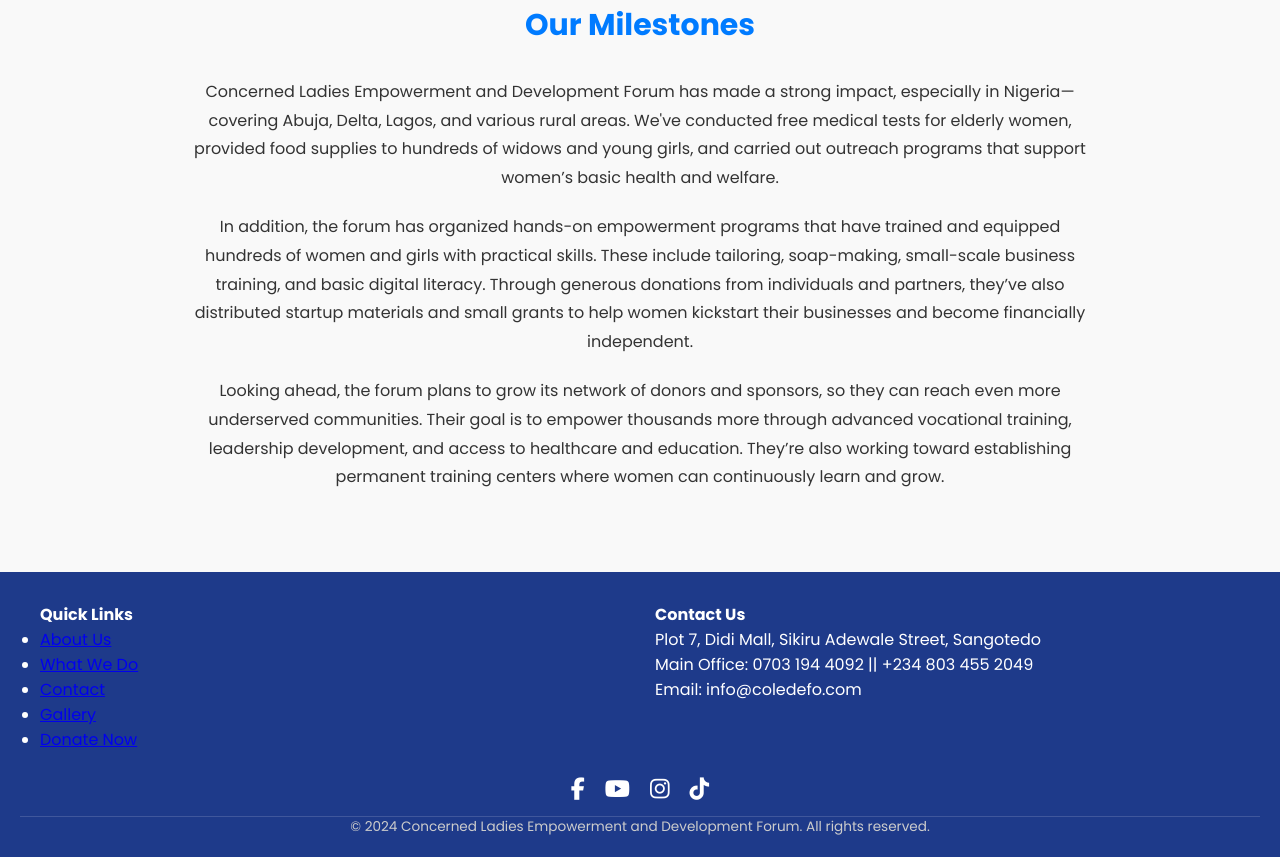
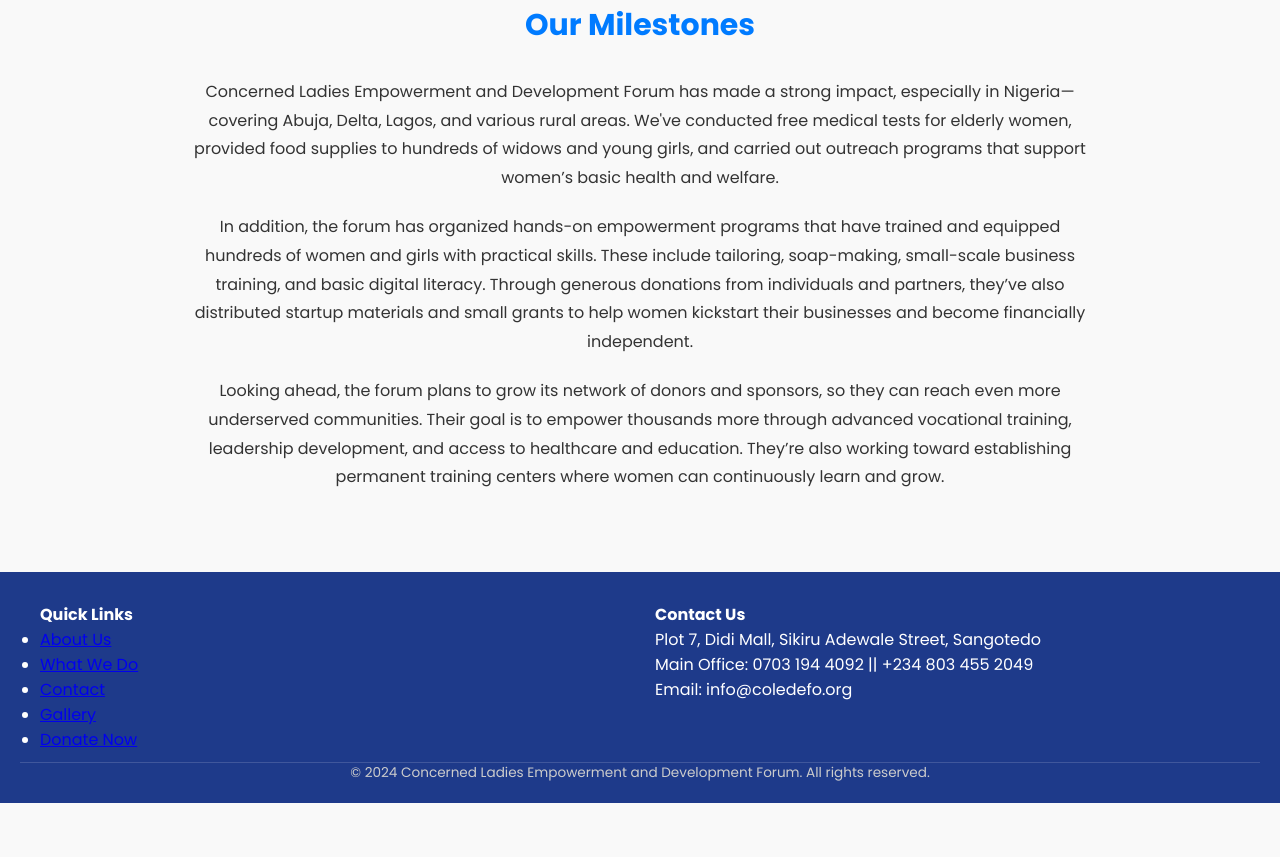
Before and after one commit to nobleubi/COLEDEFO, a plain HTML site: page whatwedo.html in a window 1280 px wide. Shown: the part 2156-3013 px from the top of the page. After the commit the page ends 2959 px from the top, so only its background shows below. Drawn offline with nearby package versions, Linux system fonts and the light colour scheme.

Commit message:
Update whatwedo.html

```diff
--- a/whatwedo.html
+++ b/whatwedo.html
@@ -170,7 +170,7 @@
     <!-- Footer Section -->
     <footer class="site-footer">
       <div class="footer-container">
-    <!-- Quick Links: Right Side -->
+        <!-- Left: Quick Links -->
         <div class="footer-column quick-links">
           <h4>Quick Links</h4>
           <ul class="footer-links">
@@ -182,28 +182,20 @@
           </ul>
         </div>
 
-    <!-- Contact Info: Left Side -->
+        <!-- Right: Contact Info -->
         <div class="footer-column contact-info">
           <h4>Contact Us</h4>
           <p>Plot 7, Didi Mall, Sikiru Adewale Street, Sangotedo</p>
           <p>Main Office: 0703 194 4092 || +234 803 455 2049</p>
-      <p>Email: info@coledefo.com</p>
+          <p>Email: info@coledefo.org</p>
         </div>
       </div>
 
-  <!-- Social Media Centered -->
-  <div class="footer-socials">
-    <div class="social-icons">
-      <a href="https://facebook.com" target="_blank"><i class="fab fa-facebook-f"></i></a>
-      <a href="https://youtube.com" target="_blank"><i class="fab fa-youtube"></i></a>
-      <a href="https://instagram.com" target="_blank"><i class="fab fa-instagram"></i></a>
-      <a href="https://tiktok.com" target="_blank"><i class="fab fa-tiktok"></i></a>
-    </div>
-  </div>
-
-  <!-- Copyright Centered -->
       <div class="footer-bottom">
-    <p>© 2024 Concerned Ladies Empowerment and Development Forum. All rights reserved.</p>
+        <p>
+          © 2024 Concerned Ladies Empowerment and Development Forum. All rights
+          reserved.
+        </p>
       </div>
     </footer>
 
```
Lines whose indentation alone changed are shown as unchanged.
